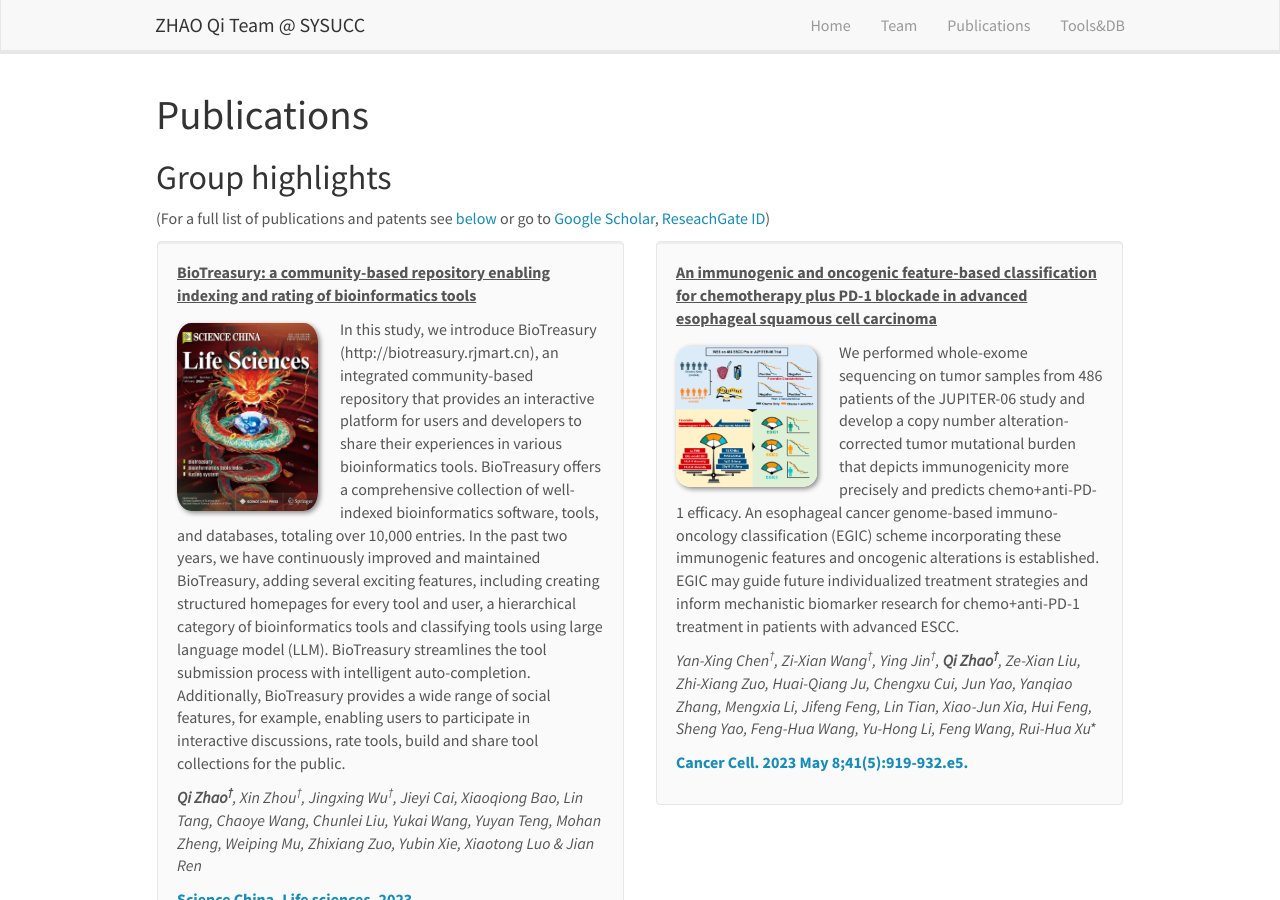
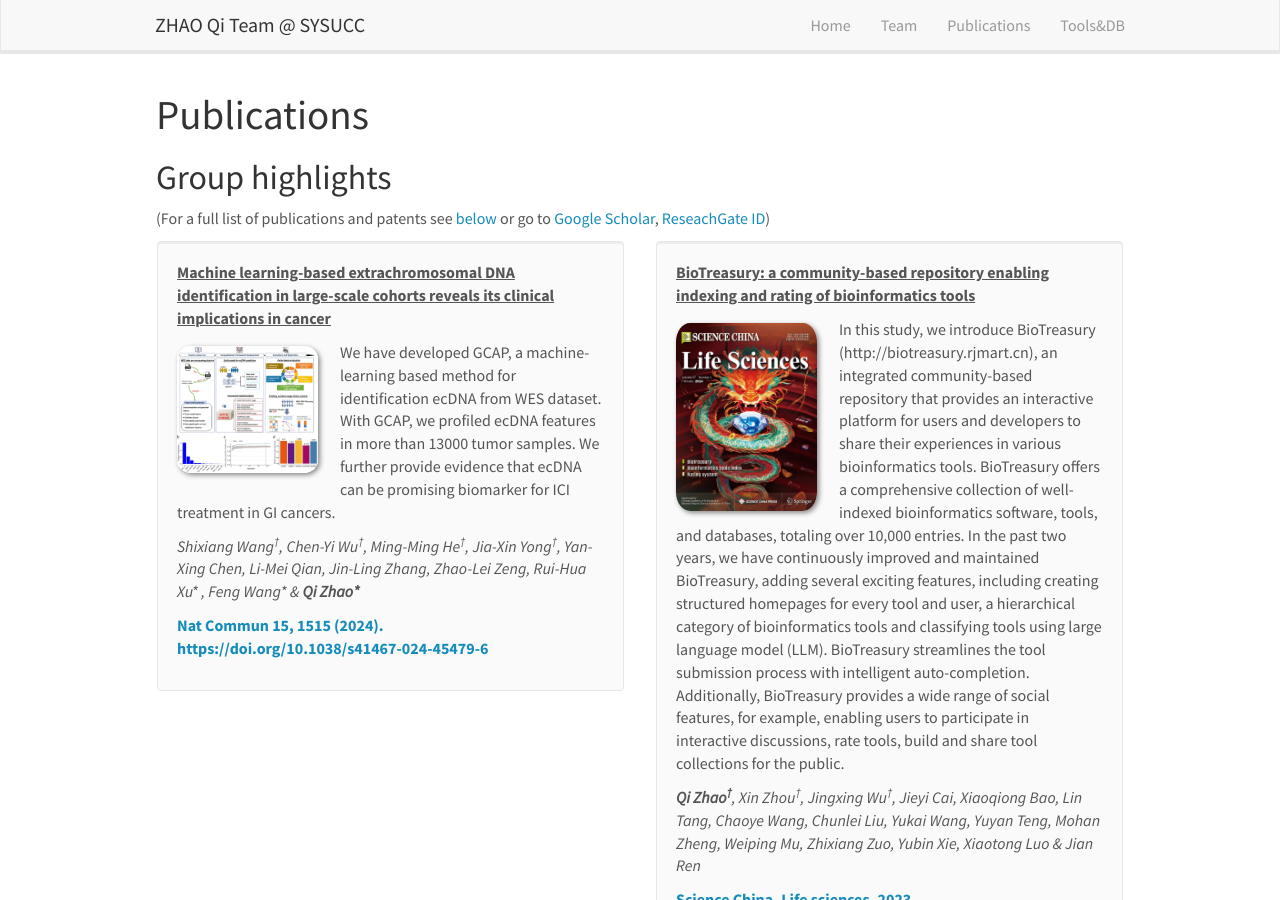
Before and after one commit to likelet/qi_site, a Jekyll site: the page built from _pages/publications.md, in a window 1280 px wide and 900 px high. Built offline with Jekyll 4.4.1, drawn with Linux system fonts in a browser that asks for light colours; nearby versions of some CDN libraries; some of the changed text lies outside the part shown.

Commit message:
update ecdna

```diff
--- a/_data/news.yml
+++ b/_data/news.yml
@@ -1,3 +1,6 @@
+
+- date: 19. Feb. 2024
+- headline: Our new ecDNA allocating algorithm GCAP online today[linc](https://www.nature.com/articles/s41467-024-45479-6). Congrat to Shixiang Wang. GCAP enables determining ecDNA status from the WES dataset. with GCAP, we further reveal that ecDNA can be a promising biomarker for ICI treatment in GI cancers.
 
 - date: 20. Dec. 2023
 - headline: "We built a bioinformatics tool repository enabling indexing and commenting thousands of bioinformatic tools, which was published as a cover story recently in Science China Life sciences [linc](https://link.springer.com/article/10.1007/s11427-023-2509-x)"
--- a/_data/publist_select.yml
+++ b/_data/publist_select.yml
@@ -1,3 +1,15 @@
+
+
+- title: "Machine learning-based extrachromosomal DNA identification in large-scale cohorts reveals its clinical implications in cancer"
+  number: 40
+  image: ecdna.jpg
+  authors: Shixiang Wang<sup>†</sup>, Chen-Yi Wu<sup>†</sup>, Ming-Ming He<sup>†</sup>, Jia-Xin Yong<sup>†</sup>, Yan-Xing Chen, Li-Mei Qian, Jin-Ling Zhang, Zhao-Lei Zeng, Rui-Hua Xu\* , Feng Wang\* & **Qi Zhao\***
+  description:  We have developed GCAP, a machine-learning based method for identification ecDNA from WES dataset. With GCAP, we profiled ecDNA features in more than 13000 tumor samples. We further provide evidence that ecDNA can be promising biomarker for ICI treatment in GI cancers.
+  link:
+    url: https://www.nature.com/articles/s41467-024-45479-6
+    display: Nat Commun 15, 1515 (2024). https://doi.org/10.1038/s41467-024-45479-6
+  highlight: 1
+  year: 2024
 
 
 - title: "TCCIA: a comprehensive resource for exploring CircRNA in cancer immunotherapy"
```
Also changed, not shown: _pages/tools.md (+3 -0 lines), images/pubpic/ecdna.jpg (added).
